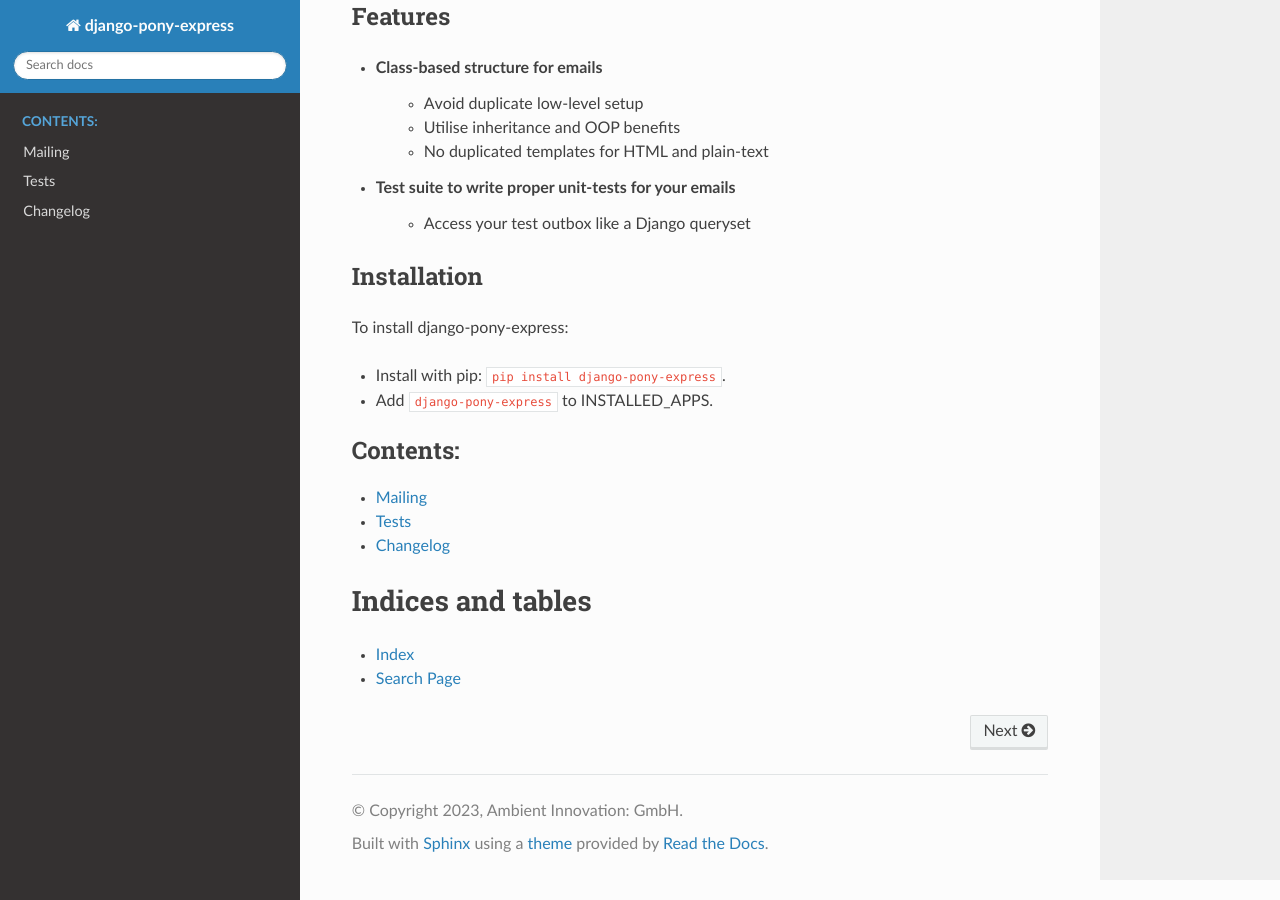
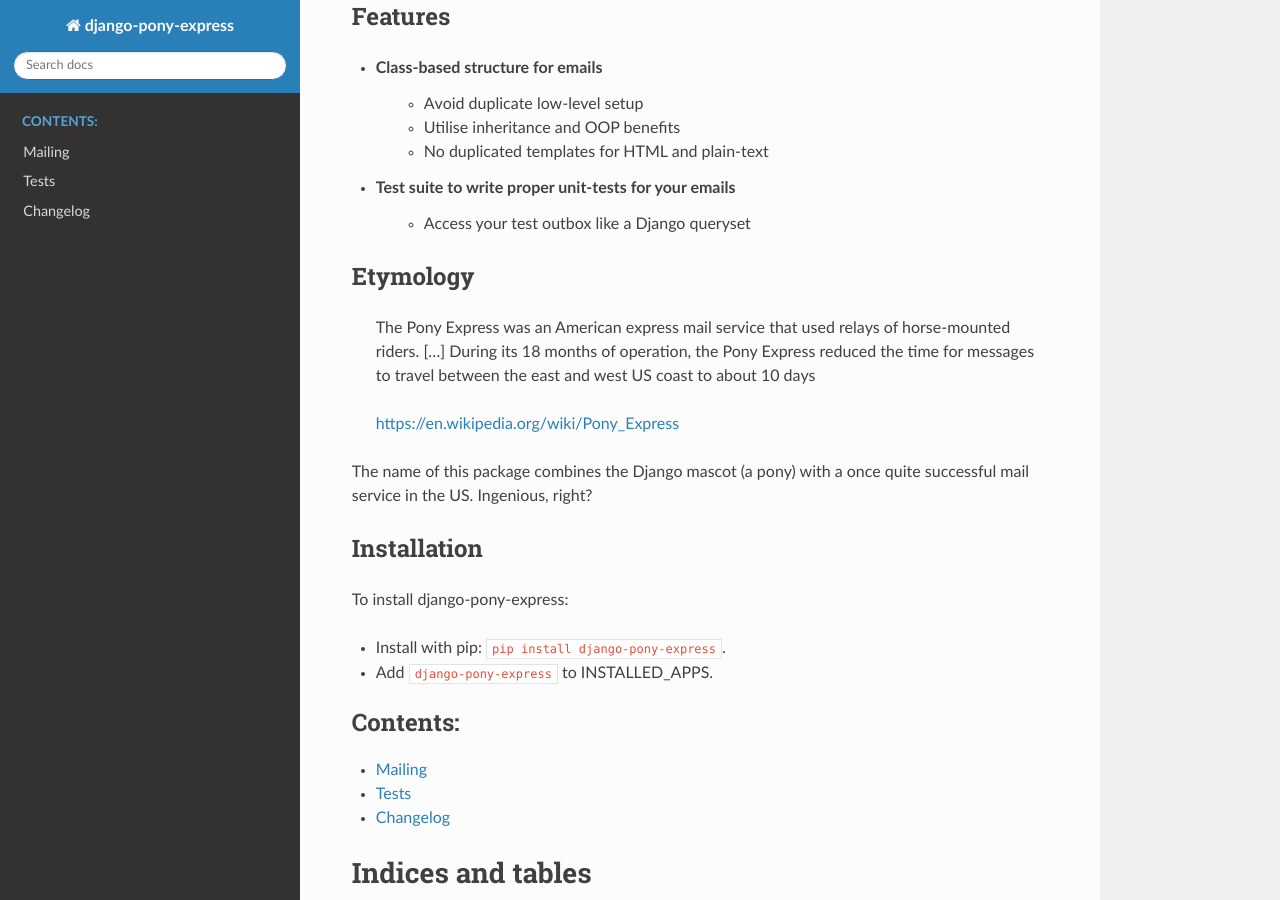
Before and after one commit to ambient-innovation/django-pony-express, a Sphinx documentation site: the page built from docs/index.rst, in a window 1280 px wide and 900 px high, scrolled down 400 px. Built offline with Sphinx 7.4.7 and the Read the Docs theme 2.0.0, drawn with Linux system fonts in a browser that asks for light colours.

Commit message:
Updated Readme and docs

```diff
--- a/docs/index.rst
+++ b/docs/index.rst
@@ -21,6 +21,19 @@
 * Test suite to write proper unit-tests for your emails
    * Access your test outbox like a Django queryset
 
+=========
+Etymology
+=========
+
+   The Pony Express was an American express mail service that used relays of horse-mounted riders. [...] During its 18
+   months of operation, the Pony Express reduced the time for messages to travel between the east and west US coast to
+   about 10 days
+
+   https://en.wikipedia.org/wiki/Pony_Express
+
+The name of this package combines the Django mascot (a pony) with a once quite successful mail service in the US.
+Ingenious, right?
+
 ============
 Installation
 ============
```
Also changed, not shown: README.md (+1 -1 lines).
